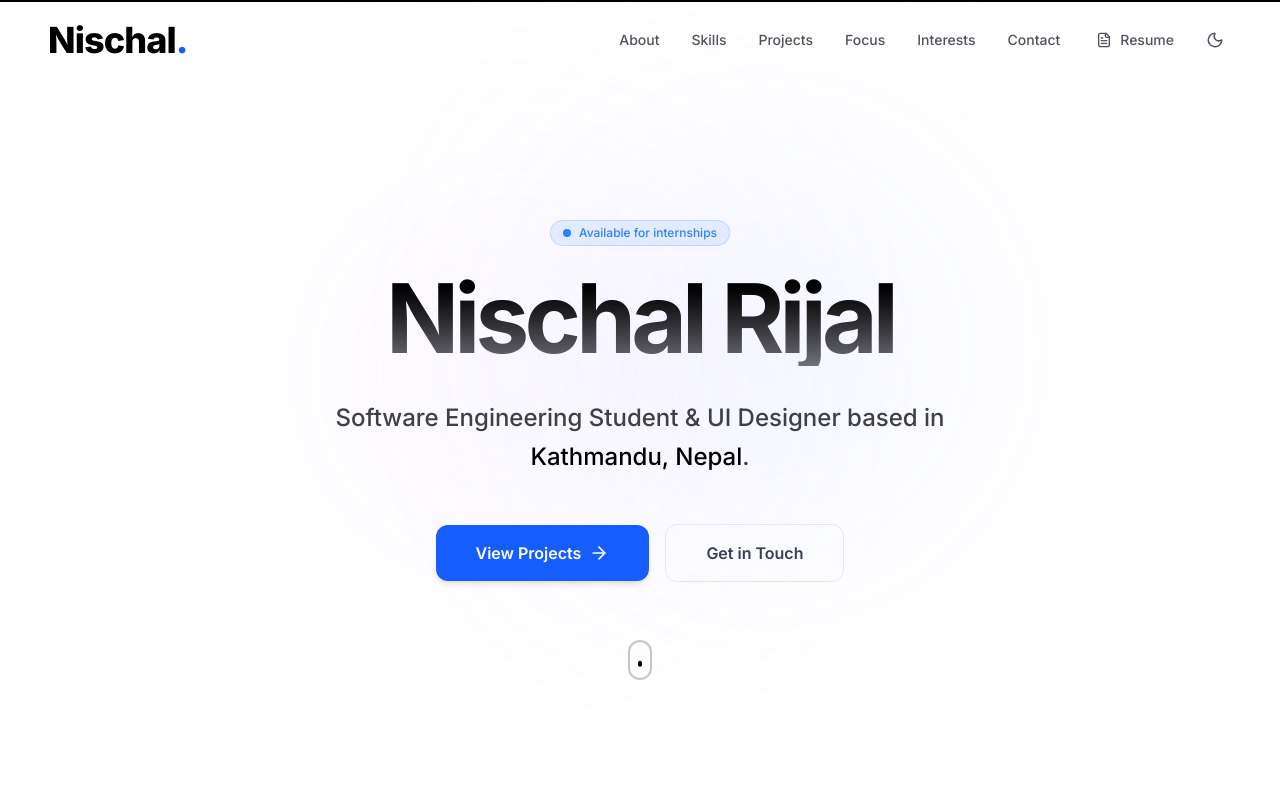
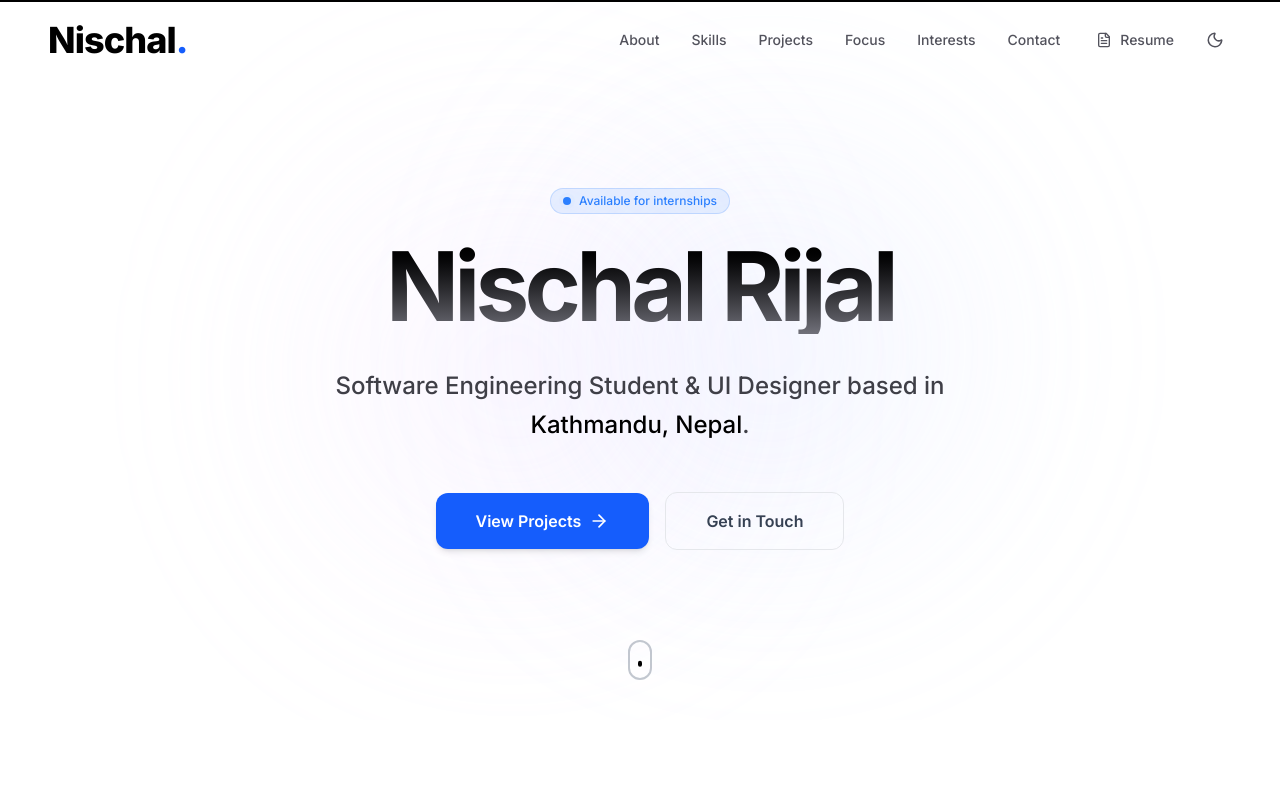
Before and after one commit to rijalnischal460-cloud/nischalrijal.com.np, a React (Vite) app in the folder nischal-rijal---portfolio/: page / in a window 1280 px wide. Shown: the top 800 px of the page. Built offline with nearby package versions, Linux system fonts and the light colour scheme.

Commit message:
Fix half-screen viewport lock by reducing hero min-height

```diff
--- a/nischal-rijal---portfolio/src/sections/Hero.tsx
+++ b/nischal-rijal---portfolio/src/sections/Hero.tsx
@@ -4,8 +4,7 @@ import { Button } from '../components/ui/Layout';
 
 export function Hero() {
   return (
-    <section className="relative flex min-h-[90vh] w-full max-w-full flex-col items-center justify-center pt-20 overflow-x-hidden overflow-y-visible">
-      {/* Background blobs */}
+    <section className="relative flex min-h-[70svh] w-full max-w-full flex-col items-center justify-center overflow-x-hidden overflow-y-visible pt-20 pb-16 md:min-h-[90vh]">
       <div className="absolute left-1/4 top-1/4 h-96 w-96 rounded-full bg-purple-200/30 blur-[120px] animate-pulse dark:bg-purple-900/10" />
       <div className="absolute bottom-1/4 right-1/4 h-96 w-96 rounded-full bg-indigo-200/30 blur-[120px] animate-pulse delay-700 dark:bg-indigo-900/10" />
 
```
Also changed, not shown: 5 other files (tests, documents, lock files or other folders).
